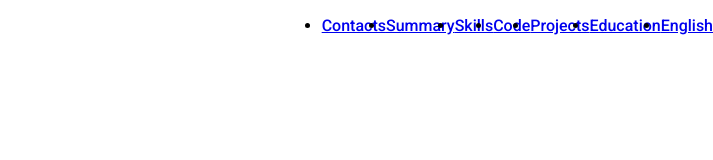
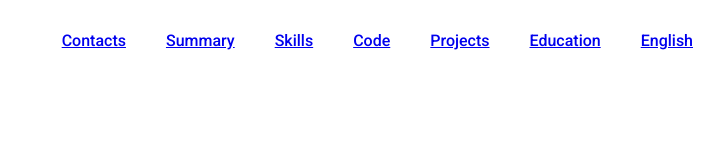
Before and after one commit to Montesum/rsschool-cv, a plain HTML site: page index.html in a window 1280 px wide. Shown: the whole page, without its empty margins (567-1280 px from the left). Drawn offline with Linux system fonts and the light colour scheme.

Commit message:
feat: Update style.css

```diff
--- a/style.css
+++ b/style.css
@@ -20,4 +20,10 @@ body {
   display: flex;
   justify-content: flex-end;
   align-items: center;
+  list-style: none;
 }
+.nav-link {
+  padding: 0 20px;
+  line-height: 50px;
+  transition: .3s;
+}
```
